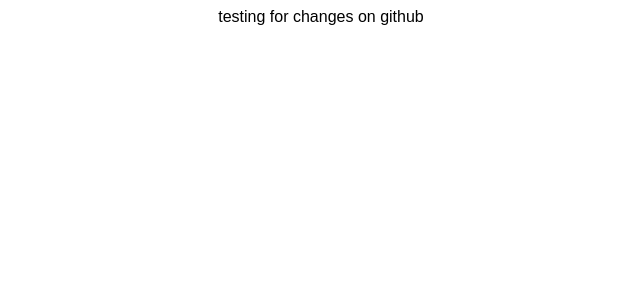
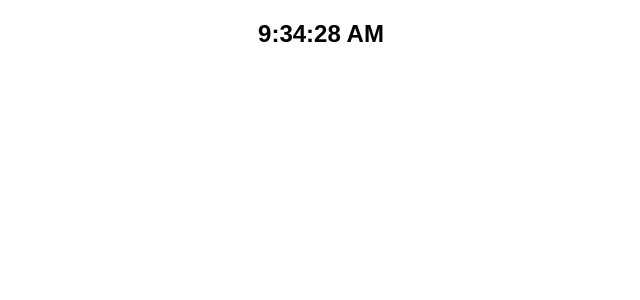
Before and after one commit to yashpriyam/intermediate-react, a React (Create React App) app: page / in a window 1280 px wide. Shown: the top 300 px of the page, without its empty margins (319-959 px from the left). Built offline with nearby package versions, Linux system fonts and the light colour scheme.

Commit message:
initial commit

```diff
--- a/src/App.js
+++ b/src/App.js
@@ -1,9 +1,22 @@
+import { useEffect, useState } from "react";
 import "./styles.css";
 
 export default function App() {
+  const [time, setTime] = useState(new Date());
+
+  useEffect(() => {
+    const timer = setTimeout(() => setTime(new Date()), 1000);
+    return () => clearTimeout(timer);
+  }, [time]);
+
+  // same as :
+  // useEffect(() => {
+  //   const timer = setTimeout(() => setTime(new Date()), 1000);
+  //   return () => clearTimeout(timer);
+  // });
   return (
     <div className="App">
-      testing for changes on github
+      <h2>{time.toLocaleTimeString()}</h2>
     </div>
   );
 }
```
